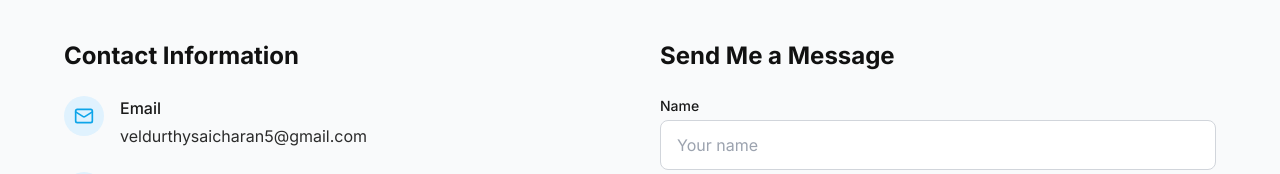
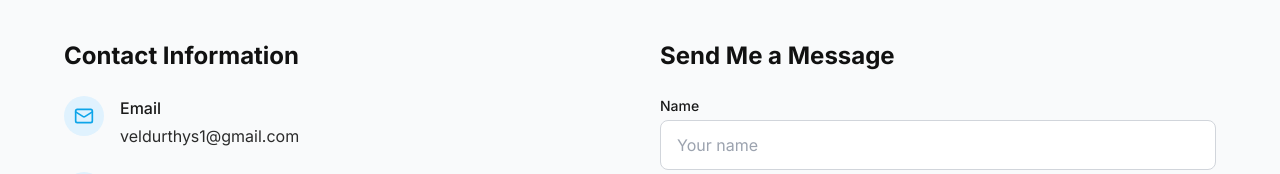
Before and after one commit to veldurthys1-git/portfolio1, a React (Vite) app: page / in a window 1280 px wide. Shown: the part 6860-7034 px from the top of the page. Built offline with nearby package versions, Linux system fonts and the light colour scheme.

Commit message:
Minor Changes Done

```diff
--- a/src/data/index.ts
+++ b/src/data/index.ts
@@ -270,7 +270,7 @@ export const socialLinks: SocialLink[] = [
   },
   {
     platform: 'Email',
-    url: 'mailto:veldurthysaicharan5@gmail.com',
+    url: 'mailto:veldurthys1@gmail.com',
     icon: 'Mail',
   },
 ];
@@ -288,7 +288,7 @@ I’m passionate about building efficient, secure systems and continuously impro
 
 
 export const contactInfo = {
-  email: 'veldurthysaicharan5@gmail.com',
+  email: 'veldurthys1@gmail.com',
   phone: '+1 (937)-829-0856',
   location: 'Mesa, Arizona',
 };
```
